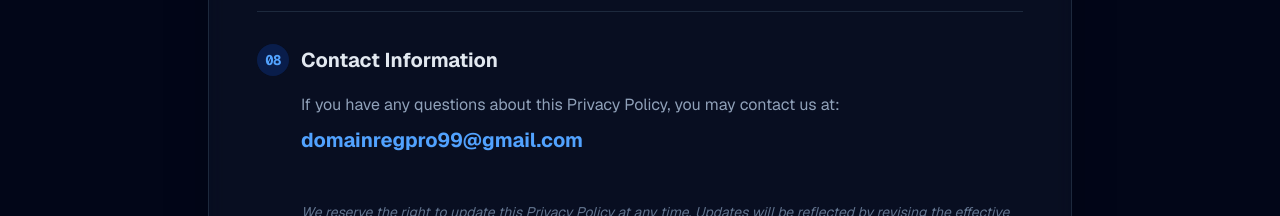
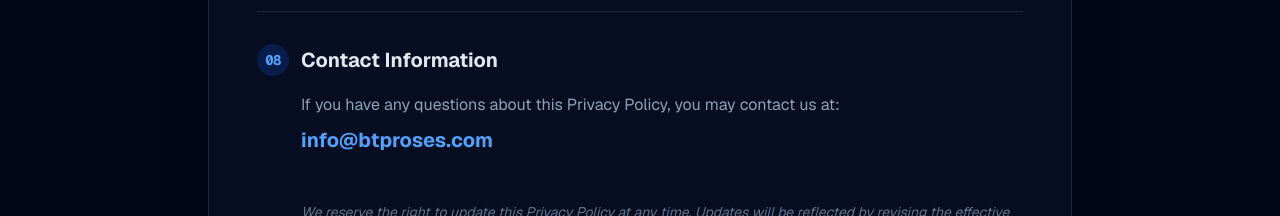
Before and after one commit to ccengizkorkmaz-max/novoxcrm, a Next.js app: page /en/privacy-policy in a window 1280 px wide. Shown: the part 1640-1856 px from the top of the page. Built offline with nearby package versions, Linux system fonts and the light colour scheme.

Commit message:
fix(marketing): update contact email in privacy policy to info@btproses.com

```diff
--- a/src/app/[locale]/(marketing)/privacy-policy/page.tsx
+++ b/src/app/[locale]/(marketing)/privacy-policy/page.tsx
@@ -109,7 +109,7 @@ export default function PrivacyPolicyPage() {
                                 Contact Information
                             </h2>
                             <p className="pl-11 mb-2 text-slate-400">If you have any questions about this Privacy Policy, you may contact us at:</p>
-                            <p className="pl-11 font-bold text-xl text-blue-400 hover:text-blue-300 transition-colors">domainregpro99@gmail.com</p>
+                            <p className="pl-11 font-bold text-xl text-blue-400 hover:text-blue-300 transition-colors">info@btproses.com</p>
                         </section>
 
                         <div className="pt-4">
```
